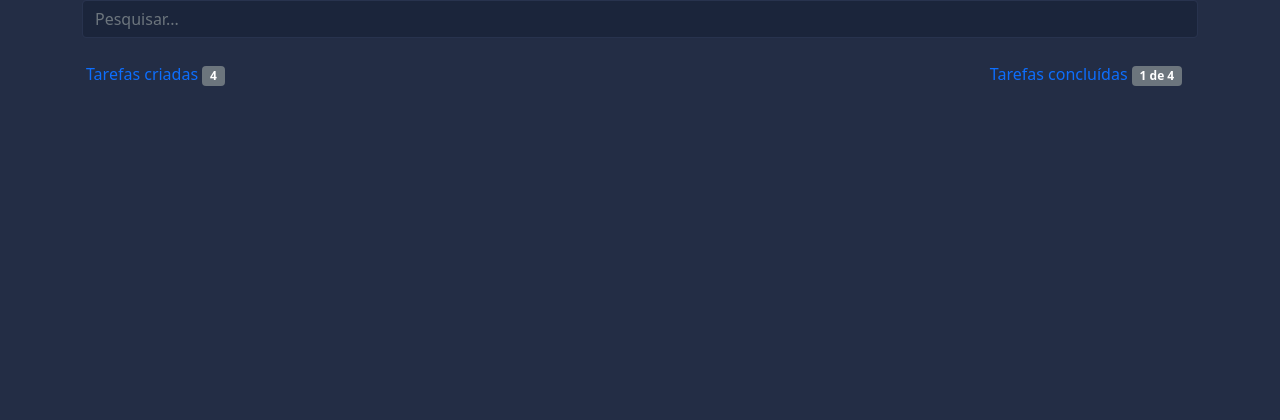
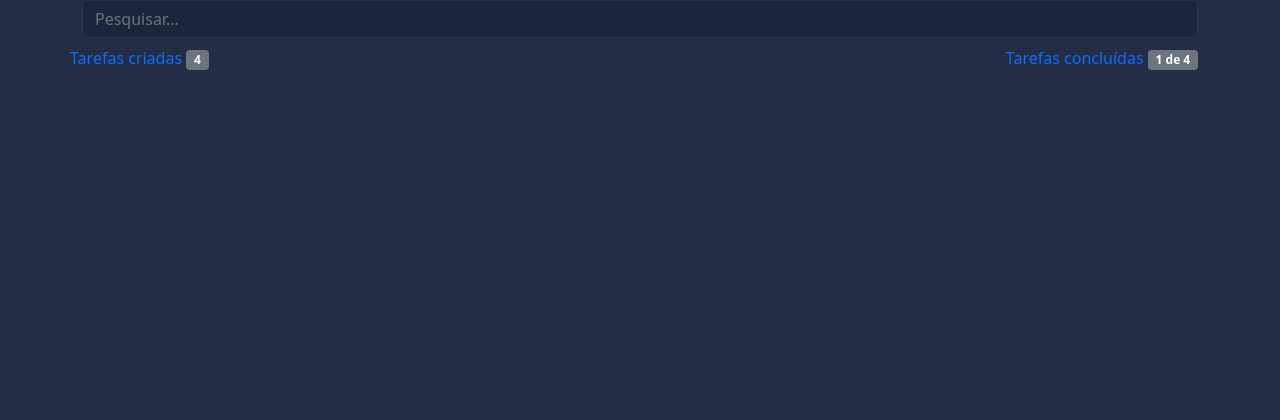
Before and after one commit to LucasSantus/django-tasks, a Django app: template templates/core/index.html in a window 1280 px wide. Shown: the top 420 px of the page. Run offline with Django 3.2, Linux system fonts and the light colour scheme; the template is opened without the code that fills it: values that come from a table or form of the project are taken from there, others are empty; some libraries are stand-ins or nearby versions.

Commit message:
:pushpin: insert changes in code

```diff
--- a/static/js/functions/tasks.js
+++ b/static/js/functions/tasks.js
@@ -29,7 +29,7 @@ const build_html = ( item ) => {
                 <input class="form-check-input" type="checkbox" id="checkbox_task_${ item.id }">
                 <label class="form-check-label" for="checkbox_task_${ item.id }"></label>
             </div>
-            <div class="ps-3 w-100 d-flex justify-content-between">
+            <div class="w-100 d-flex justify-content-between">
                 <div>
                     <a id="title_${item.id}" class="text-decoration-none text-white"> ${ item.title } </a>
                 </div>
--- a/templates/core/index.html
+++ b/templates/core/index.html
@@ -10,18 +10,25 @@
             </form>
         </div>
 
-        <ul class="nav d-flex justify-content-between container w-100 mt-3" id="myTab" role="tablist">
+        <ul class="nav container d-flex justify-content-between w-100 mt-2" id="myTab" role="tablist">
             <li class="nav-item" role="presentation">
-                <a class="nav-link" id="home-tab" data-bs-toggle="tab" data-bs-target="#home" role="tab" aria-controls="home" aria-selected="true">
-                    <span class="cursor-pointer">Tarefas criadas</span> <span id="total_length" class="badge bg-secondary">4</span>
+                <a class="nav-link p-0" id="home-tab" data-bs-toggle="tab" data-bs-target="#home" role="tab" aria-controls="home" aria-selected="true">
+                    <span class="cursor-pointer">
+                        Tarefas criadas
+                        <span id="total_length" class="badge bg-secondary">4</span>
+                    </span>
                 </a>
             </li>
             <li class="nav-item" role="presentation">
-                <a class="nav-link" id="profile-tab" data-bs-toggle="tab" data-bs-target="#profile" role="tab" aria-controls="profile" aria-selected="false">
-                    <span class="cursor-pointer">Tarefas concluídas</span> <span id="disabled_total_length" class="badge bg-secondary">1 de 4</span>
+                <a class="nav-link p-0" id="profile-tab" data-bs-toggle="tab" data-bs-target="#profile" role="tab" aria-controls="profile" aria-selected="false">
+                    <span class="cursor-pointer">
+                        Tarefas concluídas
+                        <span id="disabled_total_length" class="badge bg-secondary">1 de 4</span>
+                    </span>
                 </a>
             </li>
         </ul>
+
         <div class="tab-content" id="myTabContent">
             <div class="tab-pane text-white fade show active" id="home" role="tabpanel" aria-labelledby="home-tab">
                 <div id="id_task_enabled" class="w-100 h-100 bg__secondary px-3 pb-3"></div>
```
